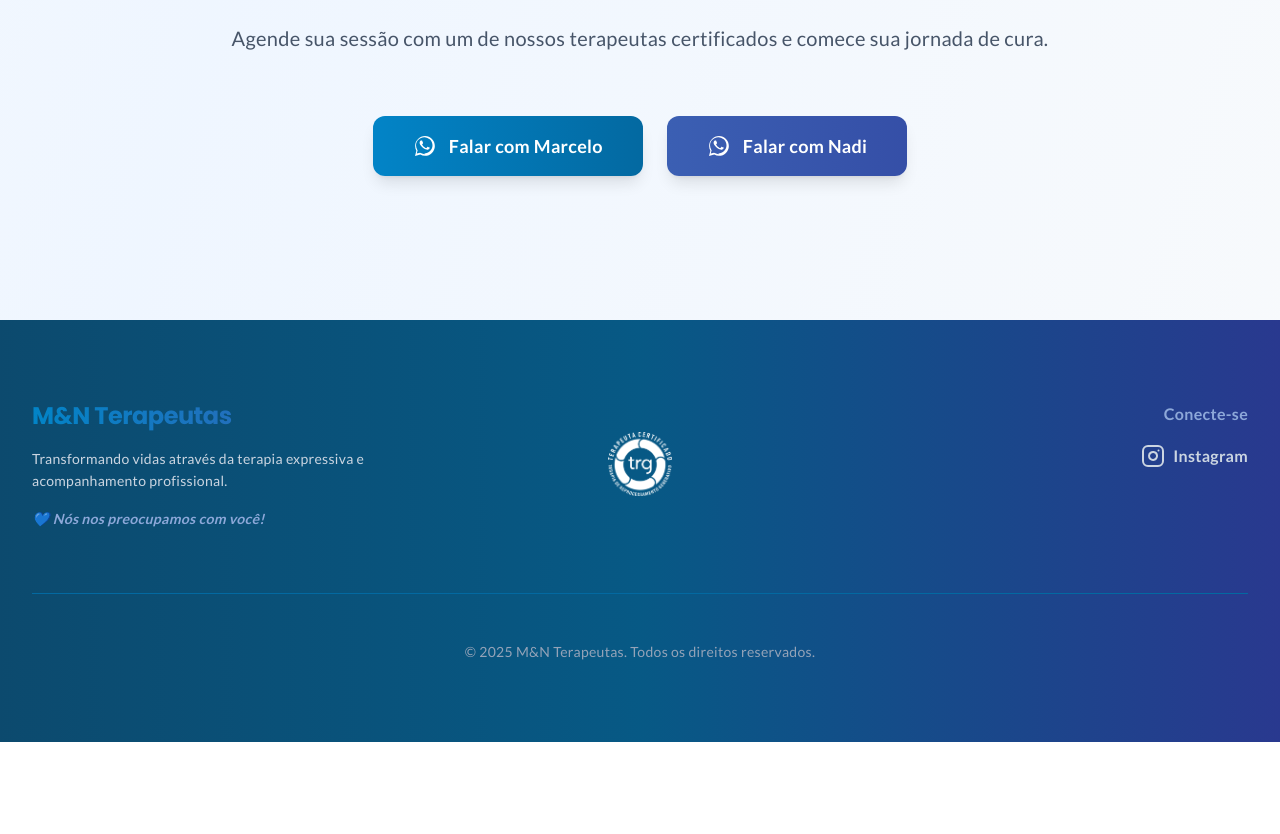
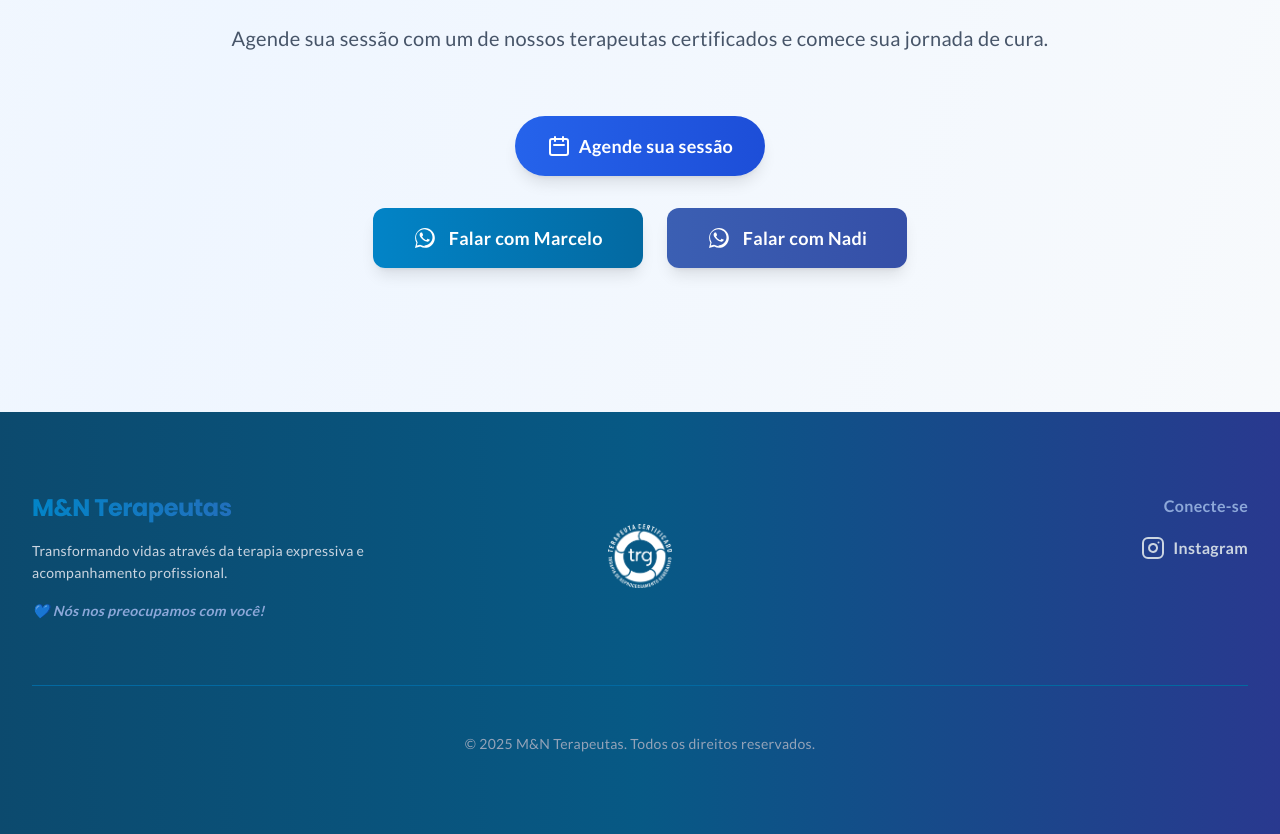
Before and after one commit to krtur/mn, a React (Vite) app: page / in a window 1280 px wide. Shown: the part 3759-4593 px from the top of the page. Before the commit the page ends 4501 px from the top, so only its background shows below. Built offline with nearby package versions, Linux system fonts and the light colour scheme; no server answers.

Commit message:
ajuste hero section

```diff
--- a/components/HeroSection.tsx
+++ b/components/HeroSection.tsx
@@ -270,6 +270,22 @@ const HeroSection: React.FC = () => {
           <p className="text-xl text-slate-600 mb-16">
             {t('cta.description')}
           </p>
+          {/* Main CTA Button */}
+          <div className="mb-8">
+            <button
+              onClick={() => setShowMarceloForm(true)}
+              className="bg-gradient-to-r from-blue-600 to-blue-700 hover:from-blue-700 hover:to-blue-800 text-white font-bold py-4 px-8 rounded-full shadow-lg hover:shadow-xl transition-all duration-300 transform hover:scale-105 text-lg"
+            >
+              <span className="flex items-center justify-center gap-2">
+                <svg xmlns="http://www.w3.org/2000/svg" className="w-6 h-6" fill="none" viewBox="0 0 24 24" stroke="currentColor">
+                  <path strokeLinecap="round" strokeLinejoin="round" strokeWidth={2} d="M8 7V3m8 4V3m-9 8h10M5 21h14a2 2 0 002-2V7a2 2 0 00-2-2H5a2 2 0 00-2 2v12a2 2 0 002 2z" />
+                </svg>
+                Agende sua sessão
+              </span>
+            </button>
+          </div>
+
+          {/* WhatsApp Buttons */}
           <div className="flex flex-col sm:flex-row justify-center items-center gap-6">
             <a
               href={marceloWhatsapp}
```
